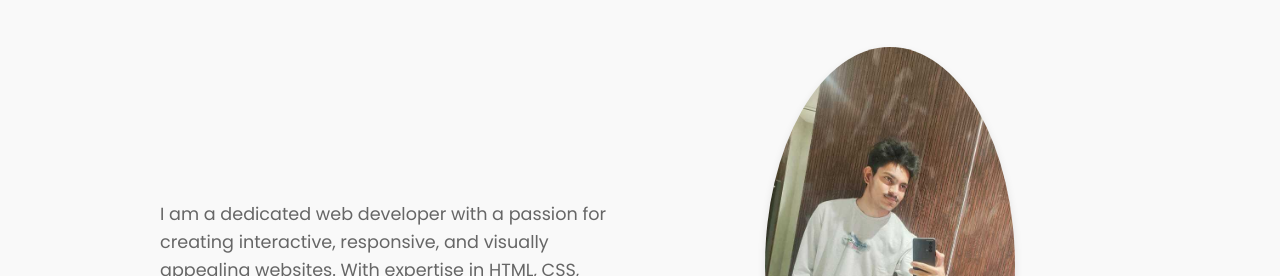
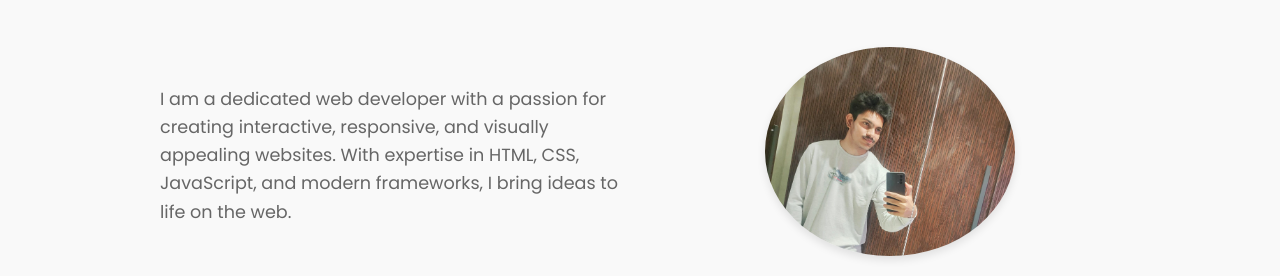
Before and after one commit to manju590/portfolio, a plain HTML site: page index.html in a window 1280 px wide. Shown: the part 524-800 px from the top of the page. Drawn offline with Linux system fonts and the light colour scheme.

Commit message:
Update index.html

```diff
--- a/index.html
+++ b/index.html
@@ -38,7 +38,7 @@
                 </p>
             </div>
             <div class="about-image">
-                <img src="abcd.jpg" alt="Your Image">
+                <img src="pic.jpg" alt="Your Image">
             </div>
         </div>
     </section>
```
